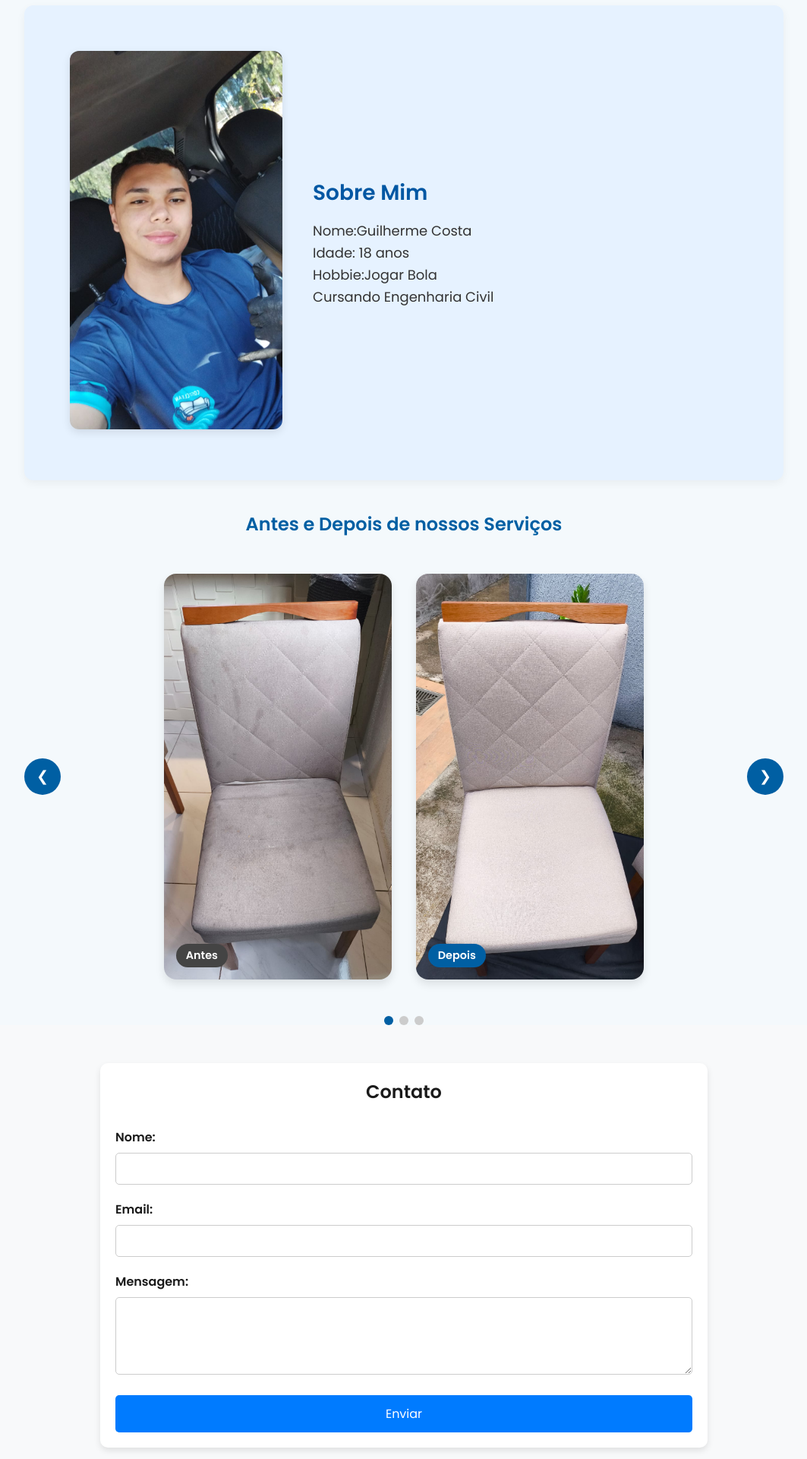
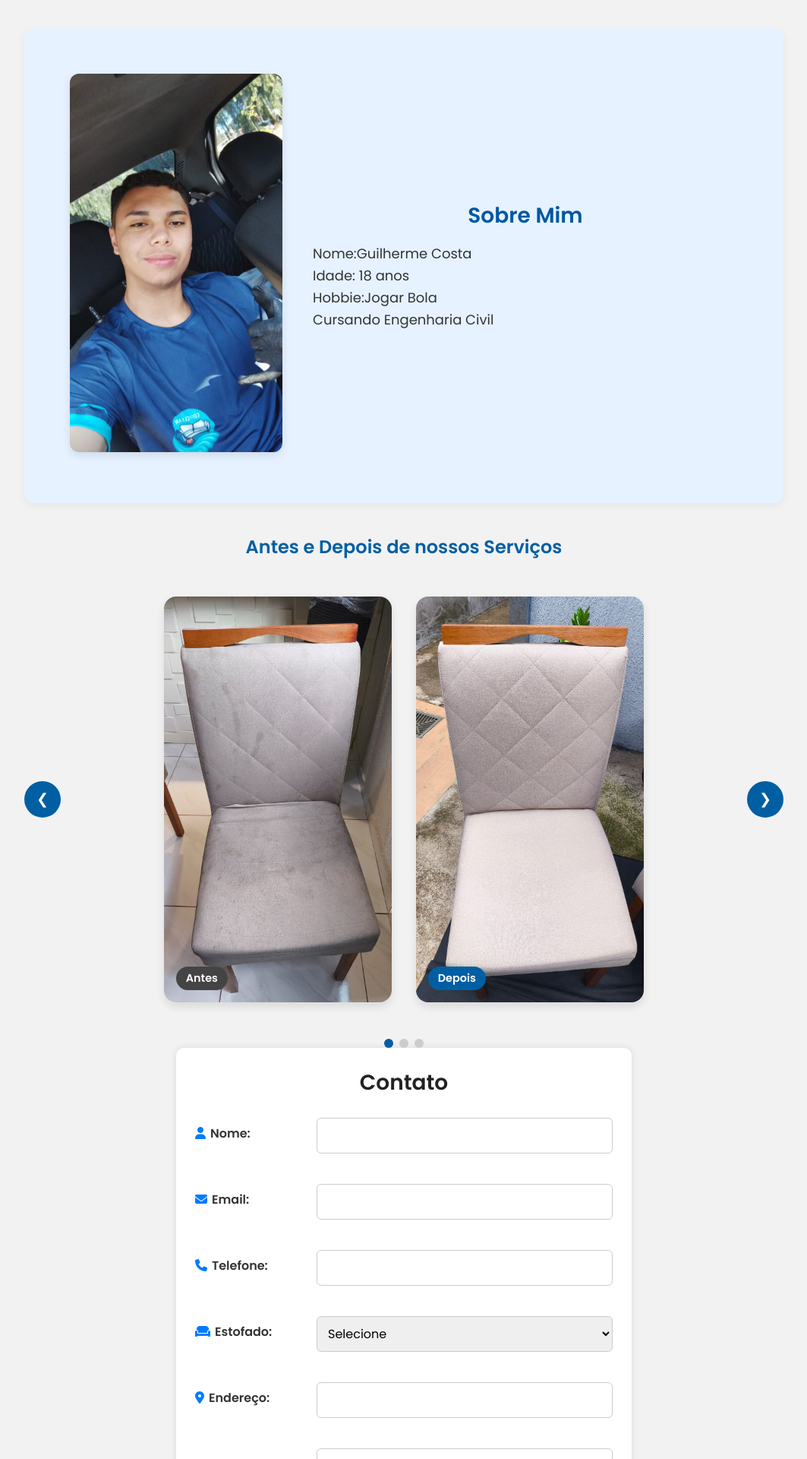
Before and after one commit to JoaoCrispin/Costa-Clean-, a PHP site: page / in a window 1280 px wide. Shown: the part 1560-3480 px from the top of the page at 76% size, without its empty margins (108-1171 px from the left). Run offline with PHP 8.4, Linux system fonts and the light colour scheme.

Commit message:
coloquei 6 campos no formulario

```diff
--- a/index.php
+++ b/index.php
@@ -7,6 +7,8 @@
   <link href="https://fonts.googleapis.com/css2?family=Poppins:wght@300;400;600&display=swap" rel="stylesheet">
 <link rel="stylesheet" href="style.css">
 <link rel="icon" href="img/Logo Costa Clean.png" type="image/png">
+<link rel="stylesheet" href="https://cdnjs.cloudflare.com/ajax/libs/font-awesome/6.5.0/css/all.min.css" />
+
 </head>
 <body>
   <header>
@@ -149,28 +151,138 @@
       updateSlide();
     }
   </script>
-<section id="contato" class="contato">
+<style>
+    body {
+      background-color: #f2f2f2;
+      font-family: Arial, sans-serif;
+      margin: 0;
+      padding: 30px;
+    }
+
+    .container {
+      max-width: 600px;
+      margin: auto;
+      background: #fff;
+      padding: 25px;
+      border-radius: 10px;
+      box-shadow: 0 0 10px rgba(0,0,0,0.1);
+    }
+
+    h2 {
+      text-align: center;
+      margin-bottom: 25px;
+    }
+
+    .formulario-contato {
+      display: flex;
+      flex-direction: column;
+      gap: 20px;
+    }
+
+    .campo-form {
+      display: flex;
+      align-items: center;
+      gap: 10px;
+    }
+
+    .campo-form label {
+      width: 150px;
+      font-weight: bold;
+      display: flex;
+      align-items: center;
+    }
+
+    .campo-form i {
+      margin-right: 6px;
+      color: #007bff;
+    }
+
+    .campo-form input,
+    .campo-form select,
+    .campo-form textarea {
+      flex: 1;
+      padding: 10px;
+      font-size: 16px;
+      border: 1px solid #ccc;
+      border-radius: 6px;
+    }
+
+    textarea {
+      resize: vertical;
+    }
+
+    button {
+      padding: 12px;
+      background-color: #007bff;
+      color: white;
+      border: none;
+      border-radius: 6px;
+      font-size: 18px;
+      cursor: pointer;
+      display: flex;
+      align-items: center;
+      justify-content: center;
+    }
+
+    button i {
+      margin-right: 8px;
+    }
+
+    button:hover {
+      background-color: #0056b3;
+    }
+  </style>
+</head>
+<body>
+
 <div class="container">
   <h2>Contato</h2>
-    <form action="https://formspree.io/f/mvgroewk" method="POST">
-      <div class="form-group">
-        <label for="nome">Nome:</label>
+  <form action="https://formspree.io/f/mvgroewk" method="POST" class="formulario-contato">
+
+    <div class="campo-form">
+      <label for="nome"><i class="fas fa-user"></i> Nome:</label>
       <input type="text" id="nome" name="nome" required>
     </div>
-      <div class="form-group">
-        <label for="email">Email:</label>
+
+    <div class="campo-form">
+      <label for="email"><i class="fas fa-envelope"></i> Email:</label>
       <input type="email" id="email" name="email" required>
     </div>
-      <div class="form-group">
-        <label for="mensagem">Mensagem:</label>
-        <textarea id="mensagem" name="mensagem" rows="4" required></textarea>
+
+    <div class="campo-form">
+      <label for="telefone"><i class="fas fa-phone"></i> Telefone:</label>
+      <input type="tel" id="telefone" name="telefone" required>
     </div>
-      <button type="submit">Enviar</button>
+
+    <div class="campo-form">
+      <label for="estofado"><i class="fas fa-couch"></i> Estofado:</label>
+      <select id="estofado" name="estofado" required>
+        <option value="">Selecione</option>
+        <option value="sofa">Sofá</option>
+        <option value="poltrona">Poltrona</option>
+        <option value="cadeira">Cadeira</option>
+        <option value="banco-carro">Banco de Carro</option>
+      </select>
+    </div>
+
+    <div class="campo-form">
+      <label for="endereco"><i class="fas fa-map-marker-alt"></i> Endereço:</label>
+      <input type="text" id="endereco" name="endereco" required>
+    </div>
+
+    <div class="campo-form">
+      <label for="mensagem"><i class="fas fa-comment-dots"></i> Mensagem:</label>
+      <textarea id="mensagem" name="mensagem" rows="4"></textarea>
+    </div>
+
+    <button type="submit"><i class="fas fa-paper-plane"></i> Enviar</button>
   </form>
 </div>
+
 </section>
-</form>
-  </section>
+
+
+
   <section id="depoimentos" style="padding: 3rem 1rem; background-color: #f4f9ff;">
   <h2 style="text-align: center; color: #0077cc; font-size: 2rem; margin-bottom: 2rem;">Depoimentos de Clientes</h2>
 
--- a/style.css
+++ b/style.css
@@ -521,3 +521,66 @@ button[type="submit"]:hover {
       padding-top: 0;
     }
   }
+#contato {
+  padding: 40px 0;
+  background-color: #f9f9f9;
+}
+
+.container {
+  max-width: 700px;
+  margin: 0 auto;
+  background-color: white;
+  padding: 30px;
+  border-radius: 12px;
+  box-shadow: 0 0 10px rgba(0, 0, 0, 0.1);
+}
+
+h2 {
+  text-align: center;
+  margin-bottom: 30px;
+  font-size: 28px;
+  color: #222;
+}
+
+.formulario-contato .campo-form {
+  margin-bottom: 20px;
+}
+
+.formulario-contato label {
+  display: block;
+  font-weight: bold;
+  margin-bottom: 6px;
+  color: #333;
+}
+
+.formulario-contato i {
+  margin-right: 8px;
+  color: #007bff;
+}
+
+.formulario-contato input,
+.formulario-contato select,
+.formulario-contato textarea {
+  width: 100%;
+  padding: 10px 12px;
+  border-radius: 6px;
+  border: 1px solid #ccc;
+  font-size: 16px;
+  box-sizing: border-box;
+}
+
+.formulario-contato button {
+  width: 100%;
+  background-color: #007bff;
+  color: white;
+  border: none;
+  padding: 14px;
+  font-size: 18px;
+  border-radius: 6px;
+  cursor: pointer;
+  transition: background-color 0.3s;
+}
+
+.formulario-contato button:hover {
+  background-color: #0056b3;
+}
```
Lines whose indentation alone changed are shown as unchanged.
